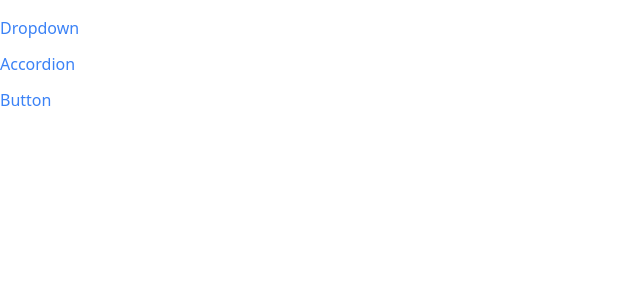
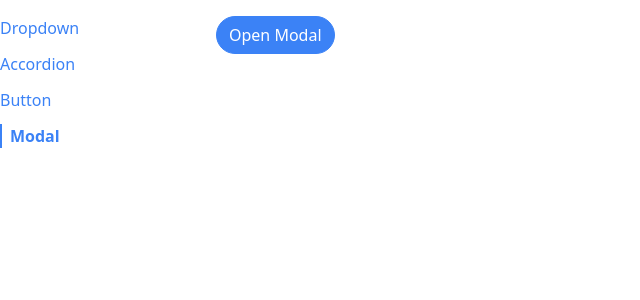
Before and after one commit to suriyaaap13/comps, a React (Create React App) app: page /modal in a window 1280 px wide. Shown: the top 300 px of the page, without its empty margins (0-640 px from the left). Built offline with nearby package versions, Linux system fonts and the light colour scheme.

Commit message:
Set up modal

```diff
--- a/public/index.html
+++ b/public/index.html
@@ -39,5 +39,6 @@
       To begin the development, run `npm start` or `yarn start`.
       To create a production bundle, use `npm run build` or `yarn build`.
     -->
+    <div class="modal-container"></div>
   </body>
 </html>
--- a/src/App.js
+++ b/src/App.js
@@ -1,11 +1,11 @@
 import React from 'react';
 import { NavigationProvider } from './context/navigation';
-import Link from './components/Link';
 import Route from './components/Route';
 import AccordionPage from './pages/AccordianPage';
 import DropdownPage from './pages/DropdownPage';
 import ButtonPage from './pages/ButtonPage';
 import Sidebar from './components/Sidebar';
+import ModalPage from './pages/ModalPage';
 
 export default function App() {
   return (
@@ -22,6 +22,9 @@
           <Route path='/button'>
             <ButtonPage/>
           </Route>
+          <Route path='/modal'>
+            <ModalPage/>
+          </Route>
         </div>
       </div>
     </NavigationProvider>
--- /dev/null
+++ b/src/components/Modal.js
@@ -0,0 +1,11 @@
+import ReactDOM from "react-dom";
+
+export default function Modal({onClose}) {
+    return ReactDOM.createPortal(
+        <>
+            <div className="absolute inset-0 bg-gray-300 opacity-80" onClick={onClose}></div>
+            <div className="absolute inset-40 bg-white flex justify-center items-center">I'm a modal</div>
+        </>,
+        document.querySelector('.modal-container')
+    );
+}
--- a/src/components/Sidebar.js
+++ b/src/components/Sidebar.js
@@ -14,6 +14,10 @@
         {
             label: 'Button',
             path: '/button'
+        },
+        {
+            label: 'Modal',
+            path: '/modal'
         }
     ];
 
--- /dev/null
+++ b/src/pages/ModalPage.js
@@ -0,0 +1,23 @@
+import { useState } from 'react';
+import Modal from "../components/Modal";
+import Button from '../components/Button';
+
+export default function ModalPage() {
+
+  const [showModal, setShowModal] = useState(false);
+
+  const handleClick = () => {
+      setShowModal(true);
+  }
+
+  const handleClose = () => {
+    setShowModal(false);
+  }
+
+  return (
+    <div>
+      <Button primary rounded onClick = {handleClick}>Open Modal</Button>
+      {showModal && <div><Modal onClose = {handleClose} /></div>}
+    </div>
+  )
+}
```
